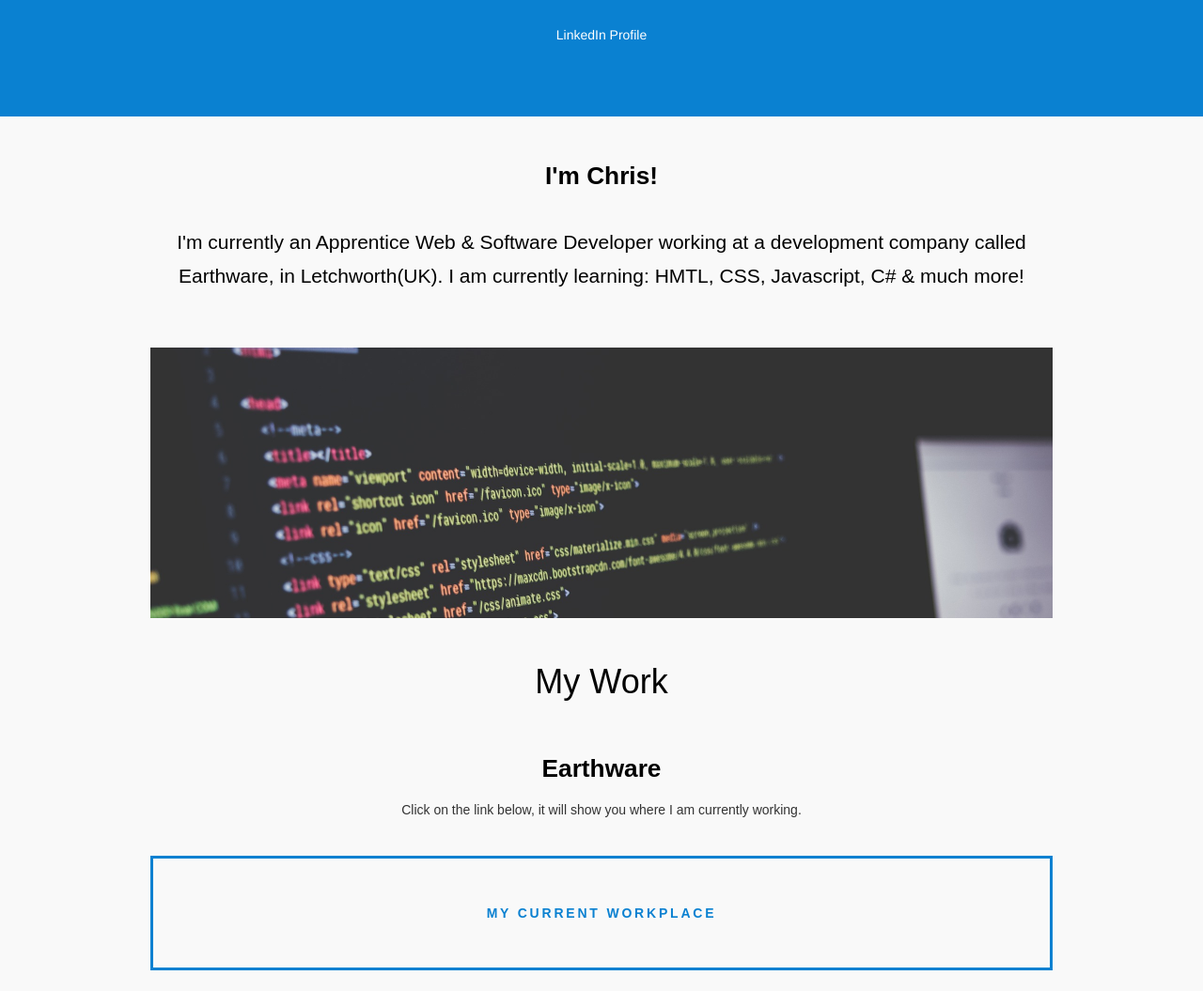
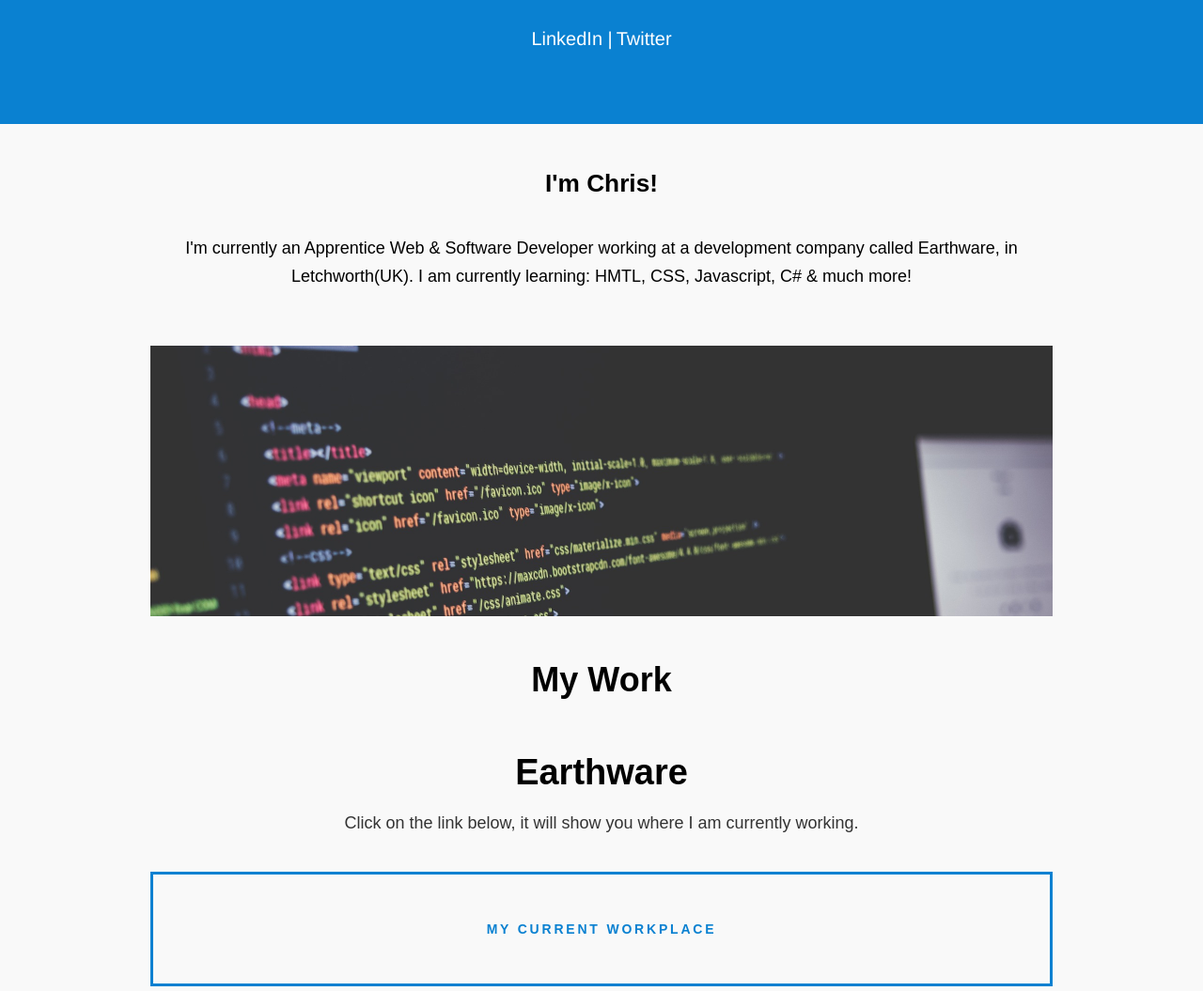
Before and after one commit to chrisbeldam/Boostrap-Portfolio, a plain HTML site: page index.html in a window 1280 px wide. Shown: the part 245-1300 px from the top of the page at 94% size. Drawn offline with nearby package versions, Linux system fonts and the light colour scheme.

Commit message:
Changing Links - Adding Twitter/LinkedIn

```diff
--- a/index.html
+++ b/index.html
@@ -12,73 +12,65 @@
 </head>
 
 <body>
-
     <header>
         <div class="introduction">
             <h1>Chris Beldam</h1>
             <h2>Apprentice Web &amp; Software Developer</h2>
-        <a href="https://uk.linkedin.com/in/christopher-beldam-642123107">LinkedIn Profile</a>
+            <a href="https://uk.linkedin.com/in/christopher-beldam-642123107">LinkedIn |</a>
+            <a href="https://twitter.com/chrisbeldam?lang=en">Twitter</a>
         </div>
     </header>
-
-
     <div class="wrapper">
         <section class="about">
             <div class="about-content">
                 <h3>I'm Chris!</h3>
                 <!-- Add Image Maybe?-->
-            <p>I'm currently an Apprentice Web & Software Developer working at a development company called Earthware, in Letchworth(UK).
-               I am currently learning: HMTL, CSS, Javascript, C# & much more!
+                <p>I'm currently an Apprentice Web & Software Developer working at a development company called Earthware, in
+                    Letchworth(UK). I am currently learning: HMTL, CSS, Javascript, C# & much more!
                 </p>
             </div>
         </section>
-
         <div class="image-dividertop">
         </div>
-
-    <h1 id="scroller">My Work</h1>
+        <h1 id="myworkheading">My Work</h1>
         <section class="work">
-        <div class="image-area-left">
-        <!-- Add image? -->
-        </div>
+            <!--<div class="image-area-left">
+         Add image? -->
+            <!--</div>-->
             <div class="text">
                 <div class="text-content">
                     <h3>Earthware</h3>
                     <p>Click on the link below, it will show you where I am currently working.</p>
-                <a href="http://www.earthware.co.uk/" target"_blank" class="button">My Current Workplace</a>
+                    <a href="http://www.earthware.co.uk/who-we-are/chris-beldam" target "_blank" class="button">My Current Workplace</a>
                 </div>
             </div>
         </section>
-
         <section class="work">
-        <div class="image-area-right">
+            <!--<div class="image-area-right">
         <!-- Add image -->
-        </div>
+            <!--</div>-->
             <div class="text">
                 <div class="text-content">
                     <h3>Personal Work</h3>
-                <p>Click on the button below to see my GitHub account, this will allow you to see what I have been and am actively working on.
-                    <br>
-                   I am hoping to be adding more content to my GitHub account in the future.
+                    <p>Click on the button below to see my GitHub account, this will allow you to see what I have been and am
+                        actively working on.
+                        <br> I am hoping to be adding more content to my GitHub account in the future.
                     </p>
-                <a href="https://github.com/chrisbeldam" target"_blank" class="button">View GitHub</a>
+                    <a href="https://github.com/chrisbeldam" target "_blank" class="button">View GitHub</a>
                 </div>
             </div>
         </section>
-
         <div class="image-dividerbottom">
         </div>
-
         <section class="contact">
             <div class="contact-content">
                 <h4>Want to get in contact? Email Me:<a href="mailto:chrisbeldam@live.co.uk"> ChrisBeldam@live.co.uk</a></h4>
             </div>
         </section>
-
         <footer>
             <div class="footer-content">
                 <p>&copy; Chris Beldam 2016.<br>Developed by Chris Beldam</p>
         </footer>
+</body>
 
-</body>
 </html>
--- a/stylesheet.css
+++ b/stylesheet.css
@@ -59,6 +59,7 @@ header {
     color:white;
     text-align: center;
     text-decoration: none;
+    font-size:20px;
 }
 /*Whole website wrapper*/
 
@@ -81,7 +82,7 @@ header {
  line-height: 1.7;
  color: black;
  margin: 10px auto;
- font-size:1.5em;
+ font-size:18px;
  padding:2% 0;
  text-align: center;
 }
@@ -95,16 +96,23 @@ header {
 
 .work p {
     text-align:center;
+    font-size:18px;
 }
 
 .work h3 {
  padding:1% 0;
+ font-size:38px;
+}
+
+#myworkheading {
+    font-weight: bold;
+    margin-top:28px;
 }
 
 /*Button CSS*/
 
 .button {
- padding:5% 3%;
+ padding:5%;
  border: 3px solid rgb(10,129,209);
  letter-spacing:0.2em;
  text-decoration:none;
@@ -120,6 +128,7 @@ header {
  color:white;
  background-color:rgb(10,129,209);
 }
+
 .image-area {
  width:480px;
  height:300px;
@@ -175,7 +184,7 @@ header {
 
 .image-dividerbottom {
  padding:15% 0;
- margin-top:60px;
+ margin-top:65px;
  background: url(img/desk.jpg);
  background-size: cover;
  background-position: center top;
```
Lines whose indentation alone changed are shown as unchanged.
